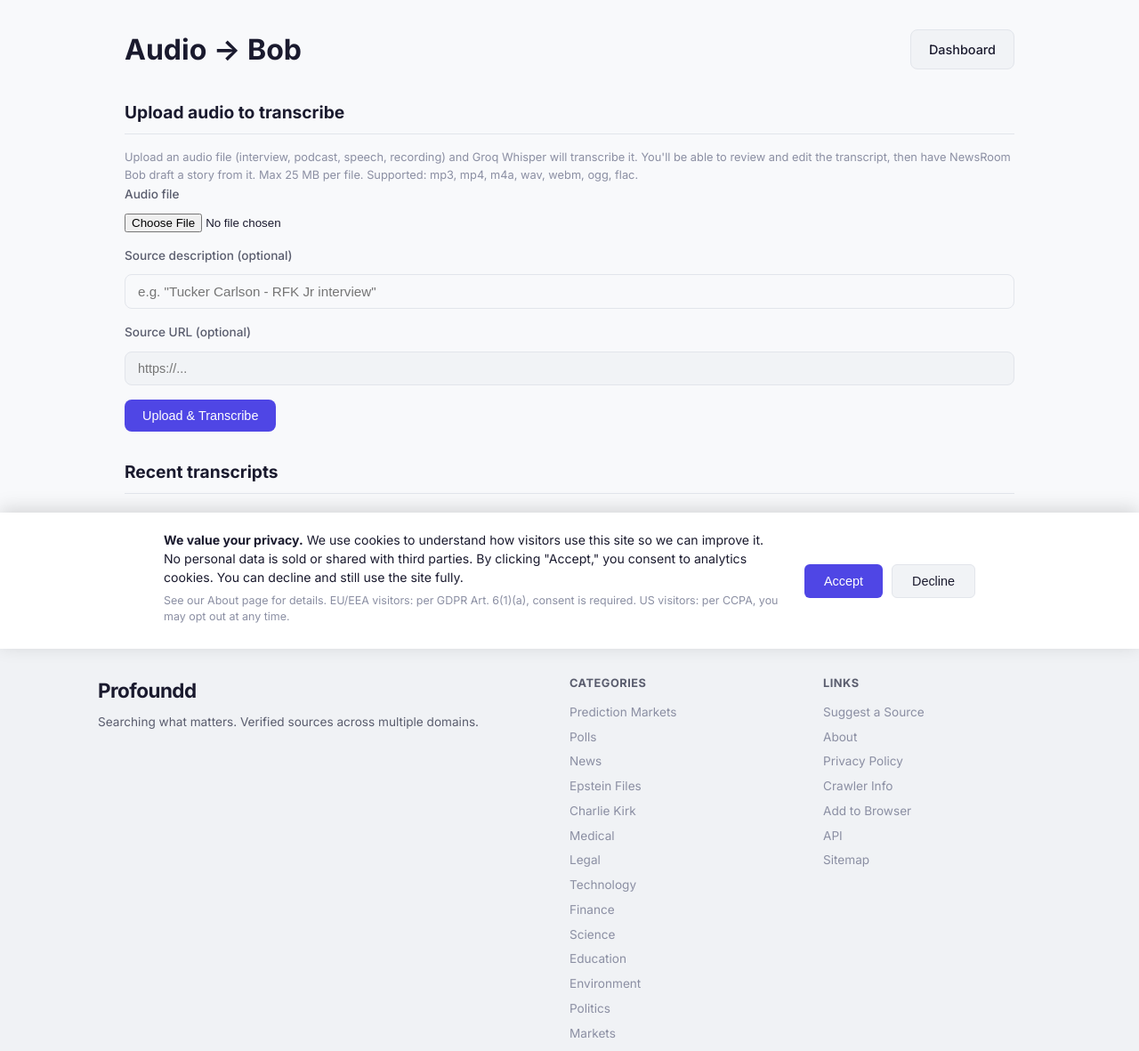
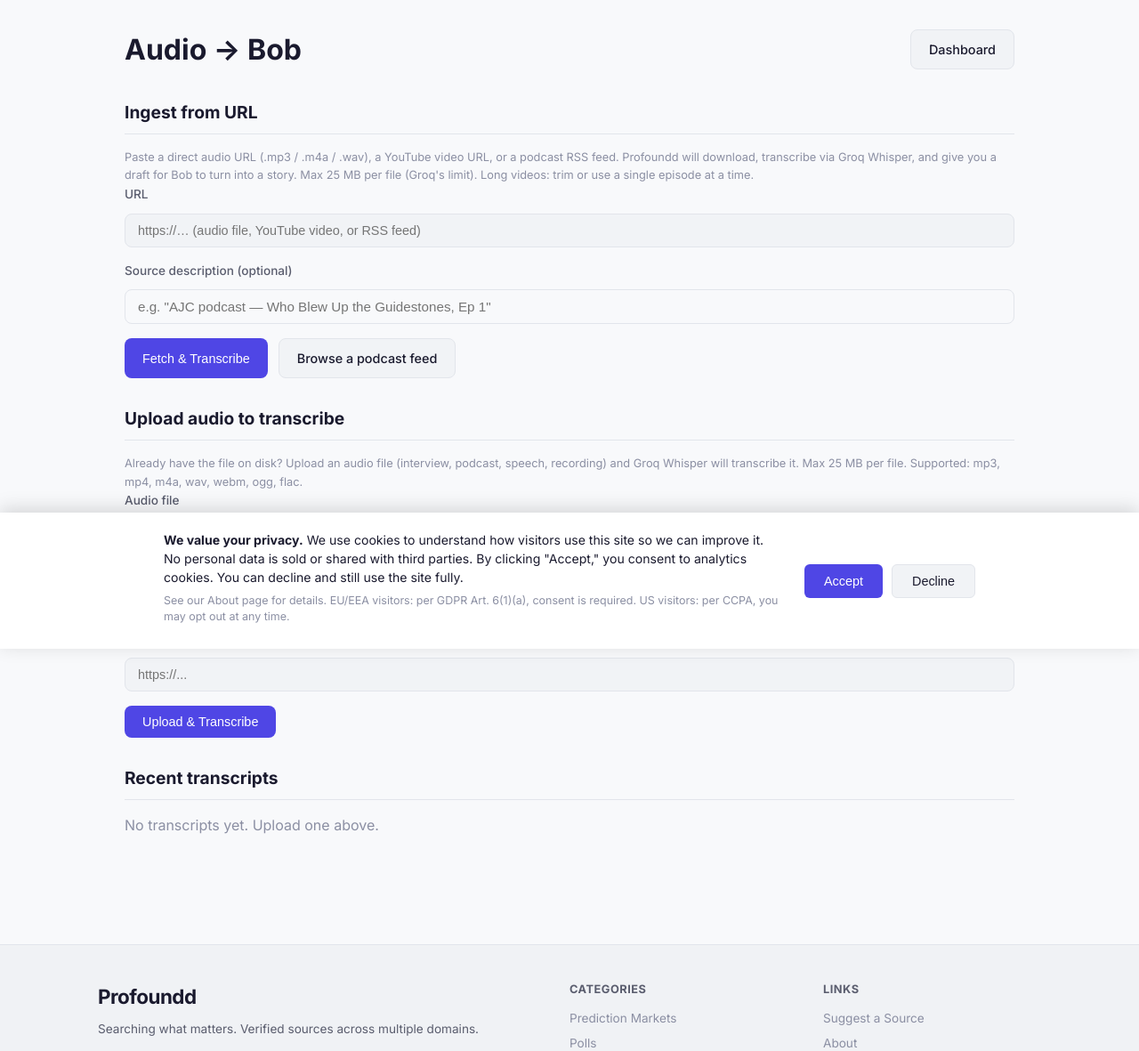
Before and after one commit to Markproto/searchengine, a Flask app: page /admin/bob/audio in a window 1280 px wide. Shown: the part 71-1252 px from the top of the page at 89% size. Run offline with Flask 3, Linux system fonts and the light colour scheme; a user stored in the database is signed in; data that the repository does not hold is empty.

Commit message:
URL / Podcast / YouTube ingest for Audio→Bob
Three new entry points to the existing audio→Bob pipeline so admins can
paste any URL and get a transcript ready for story generation:

- profoundd/search/media_ingest.py — fetch_audio_bytes (direct .mp3 etc),
  parse_podcast_feed (RSS → episode list with audio URLs + duration),
  extract_video_audio (yt-dlp wrapper for YouTube/video URLs),
  is_youtube_url + looks_like_podcast_feed classifiers.

- /admin/bob/audio/ingest-url — single field, auto-routes to direct
  audio fetch or YouTube extraction; podcast feeds redirect to picker.

- /admin/bob/audio/podcast — paste a feed URL, see episode table with
  pubDate + duration + description, click "Transcribe" on any row to
  download + transcribe + redirect to the existing review screen.

- /admin/bob/audio/podcast/ingest — POST handler for chosen episode.

UI: bob_audio_list.html grows a top "Ingest from URL" section with a
"Browse a podcast feed" link; bob_podcast_feed.html renders the table.

Dockerfile: adds ffmpeg + yt-dlp so video ingest works in the container.

Existing Groq Whisper transcribe path is unchanged; new routes feed the
same AudioTranscript model + bob_audio_review screen so story generation
flow is identical regardless of how the audio arrived.

Co-Authored-By: Claude Opus 4.7 (1M context) <noreply@anthropic.com>

```diff
--- a/profoundd/admin/routes.py
+++ b/profoundd/admin/routes.py
@@ -3035,3 +3035,144 @@ def bob_audio_delete(transcript_id):
     db.session.commit()
     flash("Transcript deleted.", "success")
     return redirect(url_for("admin.bob_audio_list"))
+
+
+# ---------------------------------------------------------------------------
+# URL / Podcast / Video ingest
+# ---------------------------------------------------------------------------
+
+def _groq_key():
+    import os as _os
+    return SiteSetting.get("groq_api_key", "") or _os.environ.get("GROQ_API_KEY", "")
+
+
+def _save_transcript(filename, result, source_url, source_description):
+    """Common: persist transcript + redirect to review."""
+    tr = AudioTranscript(
+        filename=filename[:300],
+        duration_seconds=result.get("duration"),
+        transcript=result.get("text", ""),
+        detected_language=(result.get("language") or "")[:20],
+        source_url=(source_url or "")[:1000],
+        source_description=(source_description or "")[:500],
+        transcribed_at=datetime.now(timezone.utc),
+    )
+    db.session.add(tr)
+    db.session.commit()
+    return tr
+
+
+@admin_bp.route("/bob/audio/ingest-url", methods=["POST"])
+@login_required
+def bob_audio_ingest_url():
+    """Accept any URL — direct audio, RSS feed (redirects to picker), or
+    YouTube/video — and route to the right ingest path."""
+    from profoundd.search.media_ingest import (
+        is_youtube_url, looks_like_podcast_feed, fetch_audio_bytes,
+        extract_video_audio,
+    )
+    from profoundd.search.audio_transcribe import transcribe_audio
+
+    url = (request.form.get("url") or "").strip()
+    description = (request.form.get("source_description") or "").strip()
+    if not url:
+        flash("Paste a URL first.", "error")
+        return redirect(url_for("admin.bob_audio_list"))
+
+    api_key = _groq_key()
+    if not api_key:
+        flash("Groq API key not configured. Set it in AI Settings.", "error")
+        return redirect(url_for("admin.ai_settings"))
+
+    # Podcast feed? Send to picker.
+    if looks_like_podcast_feed(url):
+        return redirect(url_for("admin.bob_podcast_feed", feed_url=url))
+
+    try:
+        if is_youtube_url(url):
+            data, ctype, filename = extract_video_audio(url)
+            kind = "youtube"
+        else:
+            data, ctype, filename = fetch_audio_bytes(url)
+            kind = "audio"
+    except Exception as e:
+        logger.exception("Audio URL fetch failed")
+        flash(f"Could not fetch audio: {e}", "error")
+        return redirect(url_for("admin.bob_audio_list"))
+
+    try:
+        result = transcribe_audio(data, filename, api_key)
+    except Exception as e:
+        logger.exception("Transcription failed")
+        flash(f"Transcription failed: {e}", "error")
+        return redirect(url_for("admin.bob_audio_list"))
+
+    tr = _save_transcript(
+        filename, result,
+        source_url=url,
+        source_description=description or f"[{kind}] {url}",
+    )
+    flash(f"Transcribed from URL: {len(tr.transcript)} chars", "success")
+    return redirect(url_for("admin.bob_audio_review", transcript_id=tr.id))
+
+
+@admin_bp.route("/bob/audio/podcast", methods=["GET", "POST"])
+@login_required
+def bob_podcast_feed():
+    """Step 1 of podcast ingest: paste a feed URL, see the episode list."""
+    from profoundd.search.media_ingest import parse_podcast_feed
+
+    feed_url = (request.values.get("feed_url") or "").strip()
+    feed = None
+    if feed_url:
+        try:
+            feed = parse_podcast_feed(feed_url)
+        except Exception as e:
+            flash(f"Could not parse feed: {e}", "error")
+            feed = None
+    return render_template(
+        "admin/bob_podcast_feed.html",
+        feed=feed,
+        feed_url=feed_url,
+        groq_key_configured=bool(_groq_key()),
+    )
+
+
+@admin_bp.route("/bob/audio/podcast/ingest", methods=["POST"])
+@login_required
+def bob_podcast_ingest_episode():
+    """Step 2 of podcast ingest: download + transcribe the chosen episode."""
+    from profoundd.search.media_ingest import fetch_audio_bytes
+    from profoundd.search.audio_transcribe import transcribe_audio
+
+    audio_url = (request.form.get("audio_url") or "").strip()
+    episode_title = (request.form.get("episode_title") or "").strip()
+    feed_title = (request.form.get("feed_title") or "").strip()
+    feed_url = (request.form.get("feed_url") or "").strip()
+    if not audio_url:
+        flash("No episode selected.", "error")
+        return redirect(url_for("admin.bob_podcast_feed", feed_url=feed_url))
+
+    api_key = _groq_key()
+    if not api_key:
+        flash("Groq API key not configured. Set it in AI Settings.", "error")
+        return redirect(url_for("admin.ai_settings"))
+
+    try:
+        data, ctype, filename = fetch_audio_bytes(audio_url)
+    except Exception as e:
+        logger.exception("Episode fetch failed")
+        flash(f"Could not download episode: {e}", "error")
+        return redirect(url_for("admin.bob_podcast_feed", feed_url=feed_url))
+
+    try:
+        result = transcribe_audio(data, filename, api_key)
+    except Exception as e:
+        logger.exception("Transcription failed")
+        flash(f"Transcription failed: {e}", "error")
+        return redirect(url_for("admin.bob_podcast_feed", feed_url=feed_url))
+
+    desc = f"{feed_title} — {episode_title}" if feed_title and episode_title else (episode_title or feed_title)
+    tr = _save_transcript(filename, result, source_url=audio_url, source_description=desc)
+    flash(f"Transcribed '{episode_title or filename}': {len(tr.transcript)} chars", "success")
+    return redirect(url_for("admin.bob_audio_review", transcript_id=tr.id))
--- a/profoundd/frontend/templates/admin/bob_audio_list.html
+++ b/profoundd/frontend/templates/admin/bob_audio_list.html
@@ -9,8 +9,38 @@
     </div>
 
     <div class="admin-section">
+        <h2>Ingest from URL</h2>
+        <p class="action-desc">Paste a direct audio URL (.mp3 / .m4a / .wav), a YouTube video URL, or a podcast RSS feed. Profoundd will download, transcribe via Groq Whisper, and give you a draft for Bob to turn into a story. Max 25 MB per file (Groq's limit). Long videos: trim or use a single episode at a time.</p>
+
+        {% if not groq_key_configured %}
+        <div class="alert alert-error" style="background:#b91c1c33;border:1px solid #b91c1c;padding:12px;border-radius:6px;margin-bottom:12px;">
+            <strong>Groq API key not configured.</strong>
+            Set one in <a href="{{ url_for('admin.ai_settings') }}" style="color:var(--accent);">AI Settings</a>.
+            Free key at <a href="https://console.groq.com/keys" target="_blank" rel="noopener">console.groq.com/keys</a>.
+        </div>
+        {% endif %}
+
+        <form method="POST" action="{{ url_for('admin.bob_audio_ingest_url') }}" class="admin-form">
+            <div class="form-group">
+                <label>URL</label>
+                <input type="url" name="url" required placeholder="https://… (audio file, YouTube video, or RSS feed)" class="form-control">
+            </div>
+            <div class="form-group">
+                <label>Source description (optional)</label>
+                <input type="text" name="source_description" placeholder='e.g. "AJC podcast — Who Blew Up the Guidestones, Ep 1"' class="form-control" maxlength="500">
+            </div>
+            <div class="form-actions">
+                <button type="submit" class="btn btn-primary" {% if not groq_key_configured %}disabled{% endif %}>
+                    Fetch &amp; Transcribe
+                </button>
+                <a href="{{ url_for('admin.bob_podcast_feed') }}" class="btn btn-secondary">Browse a podcast feed</a>
+            </div>
+        </form>
+    </div>
+
+    <div class="admin-section">
         <h2>Upload audio to transcribe</h2>
-        <p class="action-desc">Upload an audio file (interview, podcast, speech, recording) and Groq Whisper will transcribe it. You'll be able to review and edit the transcript, then have NewsRoom Bob draft a story from it. Max 25 MB per file. Supported: mp3, mp4, m4a, wav, webm, ogg, flac.</p>
+        <p class="action-desc">Already have the file on disk? Upload an audio file (interview, podcast, speech, recording) and Groq Whisper will transcribe it. Max 25 MB per file. Supported: mp3, mp4, m4a, wav, webm, ogg, flac.</p>
 
         {% if not groq_key_configured %}
         <div class="alert alert-error" style="background:#b91c1c33;border:1px solid #b91c1c;padding:12px;border-radius:6px;margin-bottom:12px;">
```
Also changed, not shown: profoundd/frontend/templates/admin/bob_podcast_feed.html (added, +93 -0 lines), profoundd/search/media_ingest.py (added, +264 -0 lines), 1 other file.
